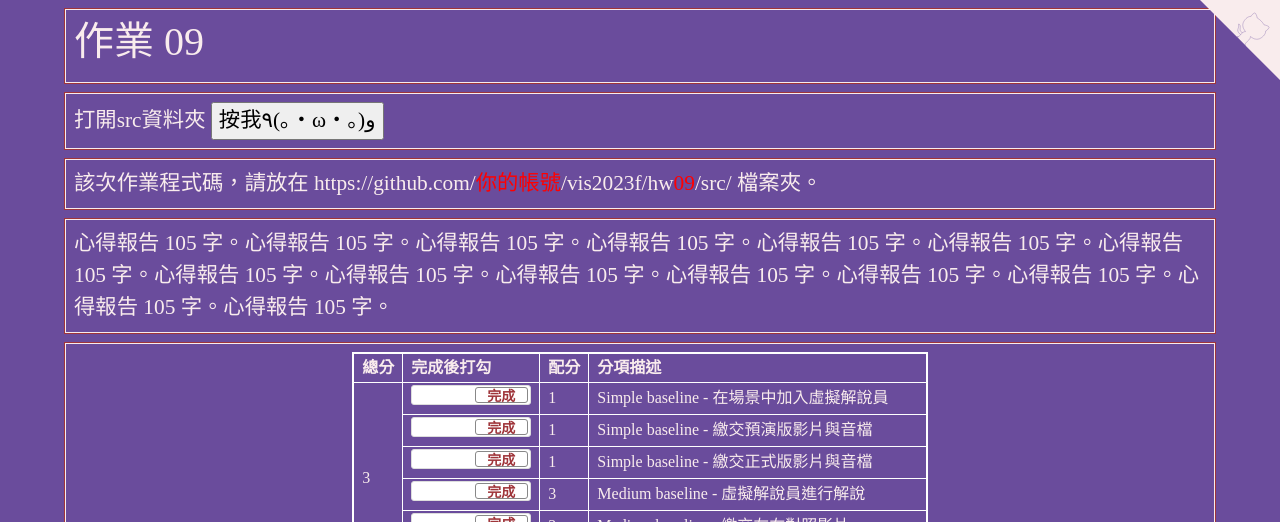
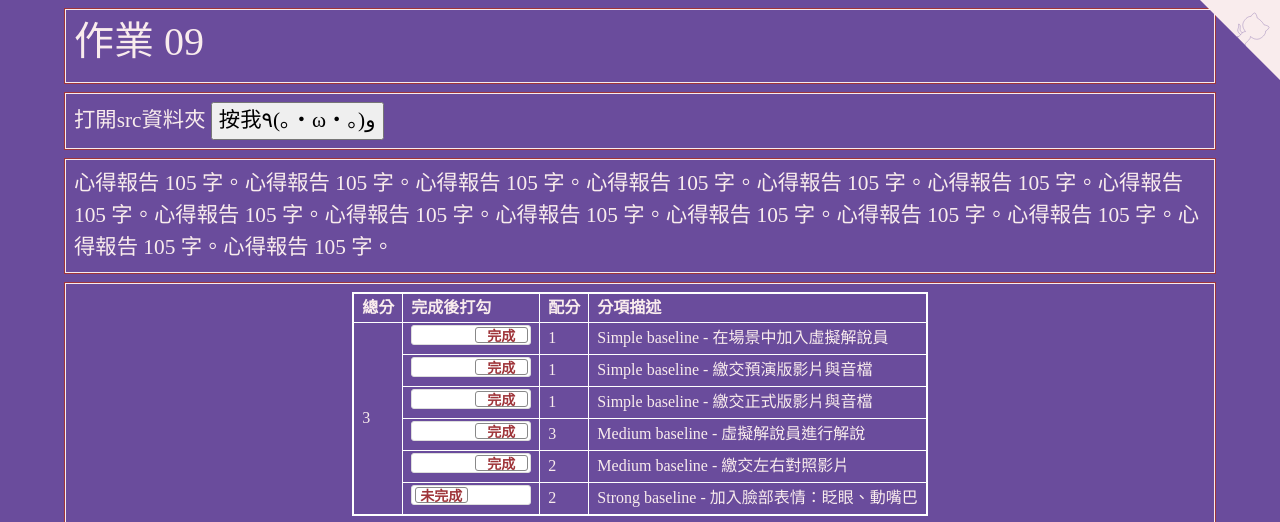
Before and after one commit to Ruei210/vis2023f, a plain HTML site: page hw09/index.html in a window 1280 px wide. Shown: the top 522 px of the page. Drawn offline with nearby package versions, Linux system fonts and the light colour scheme.

Commit message:
Update index.html

```diff
--- a/hw09/index.html
+++ b/hw09/index.html
@@ -182,13 +182,6 @@
 </div>
  </div>
 
-<!-- ------------------------------------------------>
-  <div class="row hw12">
-    <div class="col-md-12 twenty">
-      該次作業程式碼，請放在 https://github.com/<span style="color:red;">你的帳號</span>/vis2023f/hw<span style="color:red;">09</span>/src/ 檔案夾。
-    </div>
-  </div>
-
   <!-- ------------------------------------------------>
   <div class="row hw12">
     <div class="col-md-12 twenty">
```
